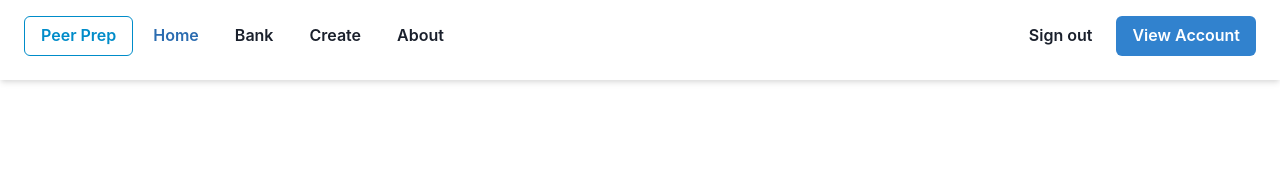
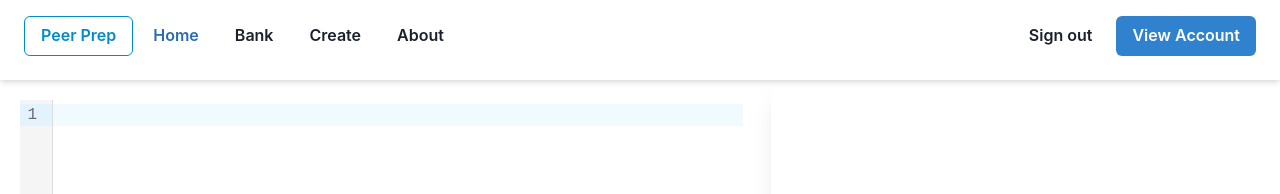
Before and after one commit to CS3219-AY2324S1/ay2324s1-course-assessment-g10, a React (Create React App) app in the folder frontend/: page / in a window 1280 px wide. Shown: the top 194 px of the page. Built offline with nearby package versions, Linux system fonts and the light colour scheme.

Commit message:
Adds markdown viewer and editor component

```diff
--- a/frontend/package.json
+++ b/frontend/package.json
@@ -14,9 +14,12 @@
     "@types/node": "^20.7.1",
     "@types/react": "^18.2.23",
     "@types/react-dom": "^18.2.8",
+    "@uiw/codemirror-extensions-langs": "^4.21.20",
     "@uiw/react-codemirror": "^4.21.20",
     "bootstrap": "^5.3.2",
     "framer-motion": "^10.16.4",
+    "i": "^0.3.7",
+    "npm": "^10.2.1",
     "react": "^18.2.0",
     "react-bootstrap": "^2.9.0",
     "react-dom": "^18.2.0",
@@ -24,6 +27,9 @@
     "react-redux": "^8.1.3",
     "react-router-dom": "^6.16.0",
     "react-scripts": "5.0.1",
+    "remark-breaks": "^4.0.0",
+    "remark-gfm": "^4.0.0",
+    "remark-math": "^6.0.0",
     "typescript": "^4.9.5",
     "web-vitals": "^2.1.4"
   },
--- /dev/null
+++ b/frontend/src/components/MarkdownEditor/MarkdownEditor.component.tsx
@@ -0,0 +1,46 @@
+import { useLayoutEffect, useRef, useState } from "react";
+import CodeMirror from "@uiw/react-codemirror";
+import { markdown, markdownLanguage } from "@codemirror/lang-markdown";
+import { languages } from "@codemirror/language-data";
+
+import { Box, HStack } from "@chakra-ui/react";
+import { MarkdownViewer } from "../MarkdownVIewer/MarkdownViewer";
+
+export const MarkdownEditor = () => {
+  const [code, setCode] = useState("");
+  const [height, setHeight] = useState(0);
+
+  const ref = useRef<HTMLDivElement>(null);
+
+  useLayoutEffect(() => {
+    const h = (ref.current?.offsetHeight ?? 400) - 40;
+    setHeight(h); // this is super scuffed cos 100% doesnt work
+  }, []);
+
+  return (
+    <HStack spacing="2" width="100%" height="100%">
+      <Box width="60%" height="100%" padding="20px" overflowY="auto" ref={ref}>
+        <CodeMirror
+          value={code}
+          height={`${height}px`}
+          extensions={[
+            markdown({
+              base: markdownLanguage,
+              codeLanguages: languages,
+            }),
+          ]}
+          onChange={(value) => setCode(value)}
+        />
+      </Box>
+      <Box
+        width="40%"
+        height="100%"
+        padding="20px"
+        overflowY="auto"
+        boxShadow="xl"
+      >
+        <MarkdownViewer markdown={code} />
+      </Box>
+    </HStack>
+  );
+};
--- /dev/null
+++ b/frontend/src/components/MarkdownVIewer/MarkdownViewer.tsx
@@ -0,0 +1,12 @@
+import Markdown from "react-markdown";
+import remarkGfm from "remark-gfm";
+import remarkBreaks from "remark-breaks";
+import remarkMath from "remark-math";
+
+export const MarkdownViewer = ({ markdown }: { markdown: string }) => {
+  return (
+    <Markdown remarkPlugins={[remarkGfm, remarkBreaks, remarkMath]}>
+      {markdown}
+    </Markdown>
+  );
+};
--- a/frontend/src/components/QnDrawer/QnDrawer.component.tsx
+++ b/frontend/src/components/QnDrawer/QnDrawer.component.tsx
@@ -5,19 +5,17 @@ import {
   DrawerOverlay,
   IconButton,
   useDisclosure,
-  Text,
   DrawerContent,
   HStack,
   Tag,
   Divider,
-  Center,
-  VStack,
   Box,
   DrawerCloseButton,
 } from "@chakra-ui/react";
 import { Question } from "../../models/Quesiton.model";
 import { ArrowRightIcon } from "@chakra-ui/icons";
 import { diffToScheme } from "../../helper/UIHelper";
+import { MarkdownViewer } from "../MarkdownVIewer/MarkdownViewer";
 
 interface qnProp {
   question: Question;
@@ -60,9 +58,7 @@ export const QnDrawer = (prop: qnProp) => {
           </DrawerHeader>
           <DrawerBody>
             <Box>
-              {question.descMd.split("\n").map((txt) => (
-                <Text>{txt}</Text>
-              ))}
+              <MarkdownViewer markdown={question.descMd} />
             </Box>
           </DrawerBody>
         </DrawerContent>
--- a/frontend/src/pages/HomePage/HomePage.tsx
+++ b/frontend/src/pages/HomePage/HomePage.tsx
@@ -3,6 +3,7 @@ import "./HomePage.css";
 import "bootstrap/dist/css/bootstrap.min.css";
 import { useNavigate } from "react-router-dom";
 import { Question, initializeData } from "../AddQuestionPage/QuestionData";
+import { MarkdownEditor } from "../../components/MarkdownEditor/MarkdownEditor.component";
 
 function HomePage() {
   let history = useNavigate();
@@ -75,7 +76,7 @@ function HomePage() {
     setFilteredData(filtered);
   };
 
-  return <></>;
+  return <MarkdownEditor></MarkdownEditor>;
 }
 
 export default HomePage;
```
Also changed, not shown: 1 other file (tests, documents, lock files or other folders).
